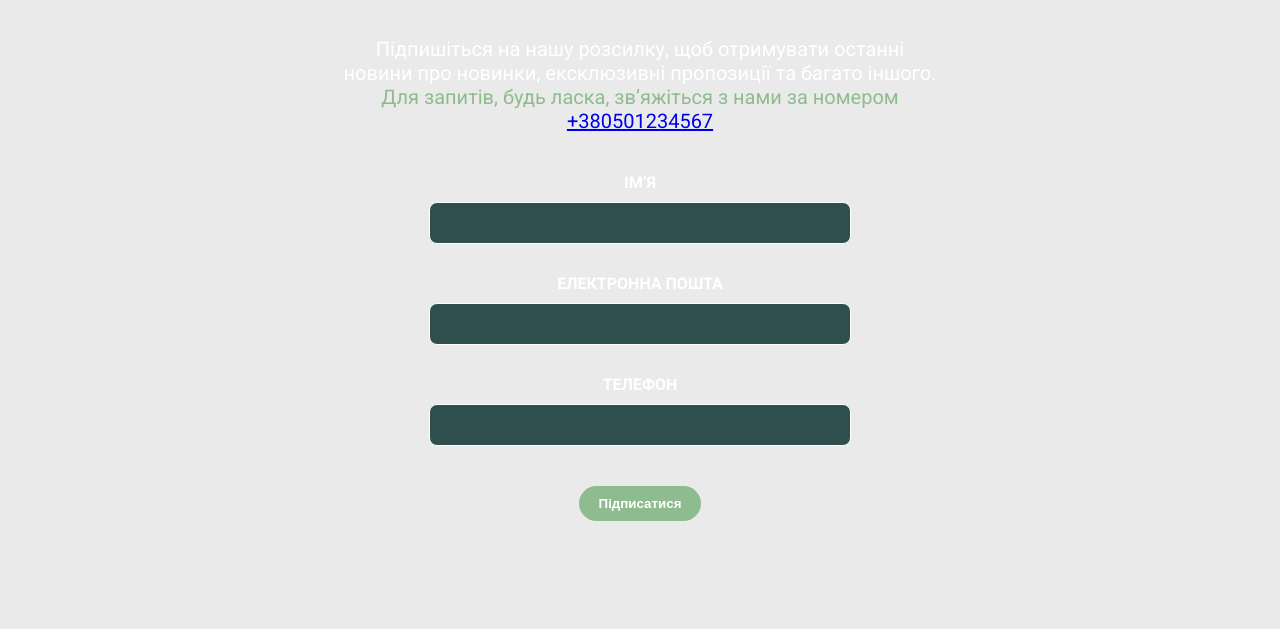
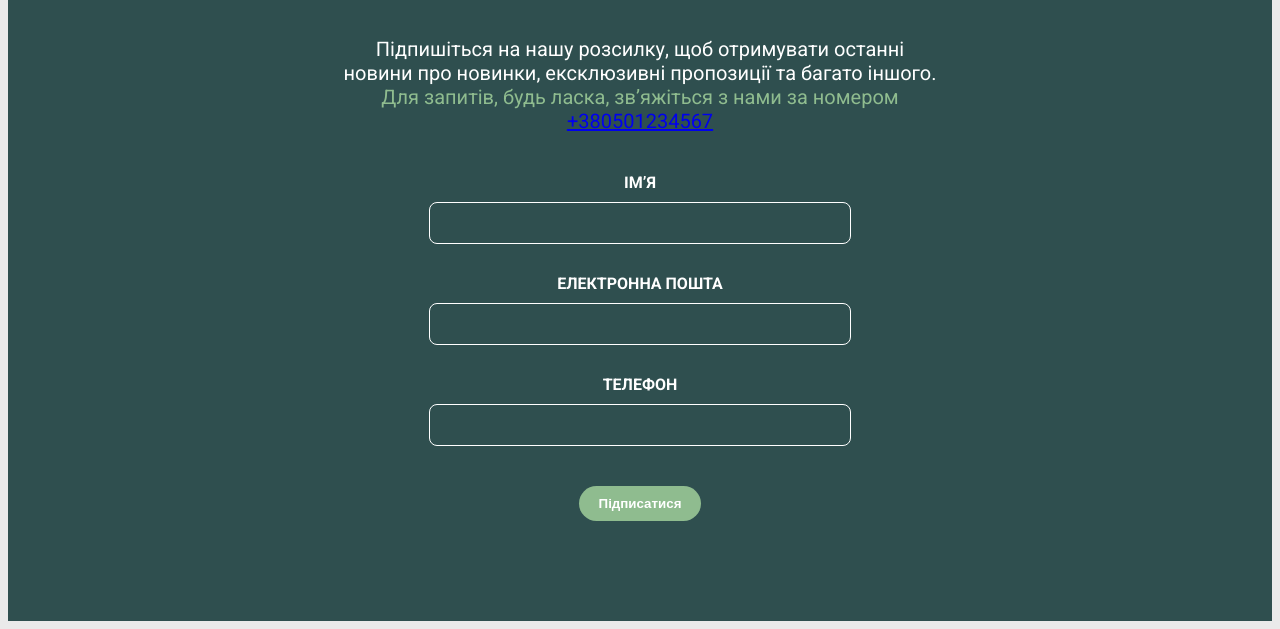
Before and after one commit to student3loz/book-lending8k, a plain HTML site: page index.html in a window 1280 px wide. Shown: the part 1920-2549 px from the top of the page. Drawn offline with Linux system fonts and the light colour scheme.

Commit message:
Update style.css
Встановлено колір тла для підвалу

```diff
--- a/css/style.css
+++ b/css/style.css
@@ -138,6 +138,7 @@ h1, h2 {
   flex-direction: column; /* змінено напрям розташування блоків */
   justify-content: center;
   align-items: center;
+  background-color: #2f4f4f; /* встановлено колір тла */
   padding-top: 100px;
   padding-bottom: 100px;
 }
```
